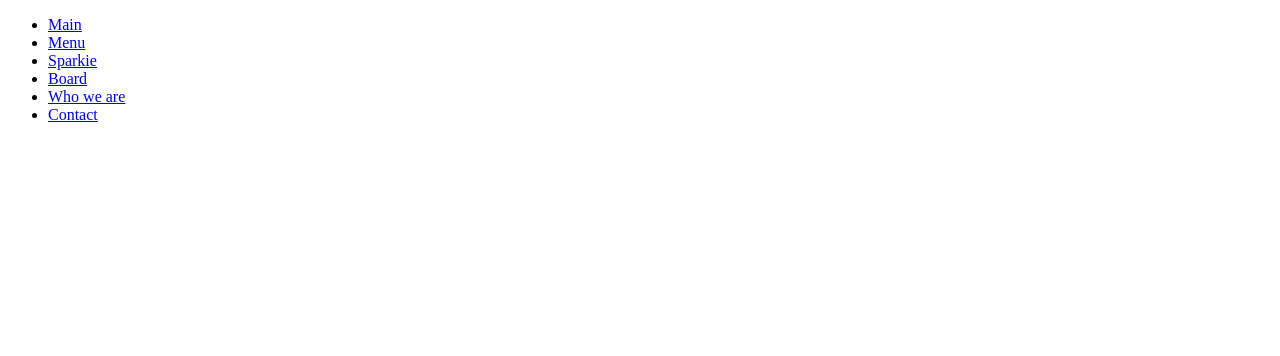
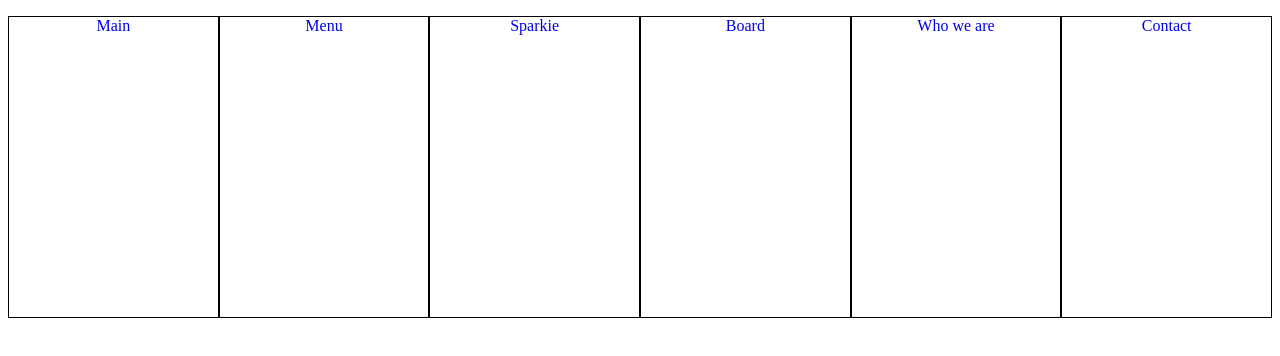
Before and after one commit to ekdldksp123/sparkie, a React (Create React App) app: page / in a window 1280 px wide. Shown: the top 356 px of the page. Built offline with nearby package versions, Linux system fonts and the light colour scheme.

Commit message:
[Mod] Flexbox 수정 중...

```diff
--- a/src/components/Router.tsx
+++ b/src/components/Navigation.tsx
@@ -1,12 +1,34 @@
 import React from 'react';
 import { BrowserRouter, Route, Link } from 'react-router-dom';
+/** @jsxImportSource @emotion/react */
+import { css } from '@emotion/react';
 
-const Router: React.FC = ({ children }) => {
+const navigation = css`
+  padding: 0 0;
+  height: 100%;
+  display: flex;
+  list-style: none;
+  align-items: center;
+  justify-content: center;
+
+  li {
+    width: 400px;
+    height: 300px;
+    border: 1px solid black;
+    text-align: center;
+  }
+
+  a {
+    text-decoration: none;
+  }
+`;
+
+const Navigation: React.FC = ({ children }) => {
   return (
     <>
       <BrowserRouter>
         <nav>
-          <ul>
+          <ul css={navigation}>
             <li>
               <Link to="/">Main</Link>
             </li>
@@ -32,4 +54,4 @@ const Router: React.FC = ({ children }) => {
   );
 };
 
-export default Router;
+export default Navigation;
--- a/src/components/layout/MainLayout.tsx
+++ b/src/components/layout/MainLayout.tsx
@@ -1,11 +1,11 @@
 import React from 'react';
 import EmotionJsExample from '../molecules/EmotionJsExample';
-import Router from '../Router';
+import Navigation from '../Navigation';
 
 const MainLayout: React.FC = () => {
   return (
     <>
-      <Router />
+      <Navigation />
       <EmotionJsExample />
     </>
   );
--- a/src/index.tsx
+++ b/src/index.tsx
@@ -2,13 +2,13 @@ import React from 'react';
 import ReactDOM from 'react-dom';
 import App from './App';
 import reportWebVitals from './reportWebVitals';
-import Router from './components/Router';
+import Navigation from './components/Navigation';
 
 ReactDOM.render(
   <React.StrictMode>
-    <Router>
+    <Navigation>
       <App />
-    </Router>
+    </Navigation>
   </React.StrictMode>,
   document.getElementById('root'),
 );
```
